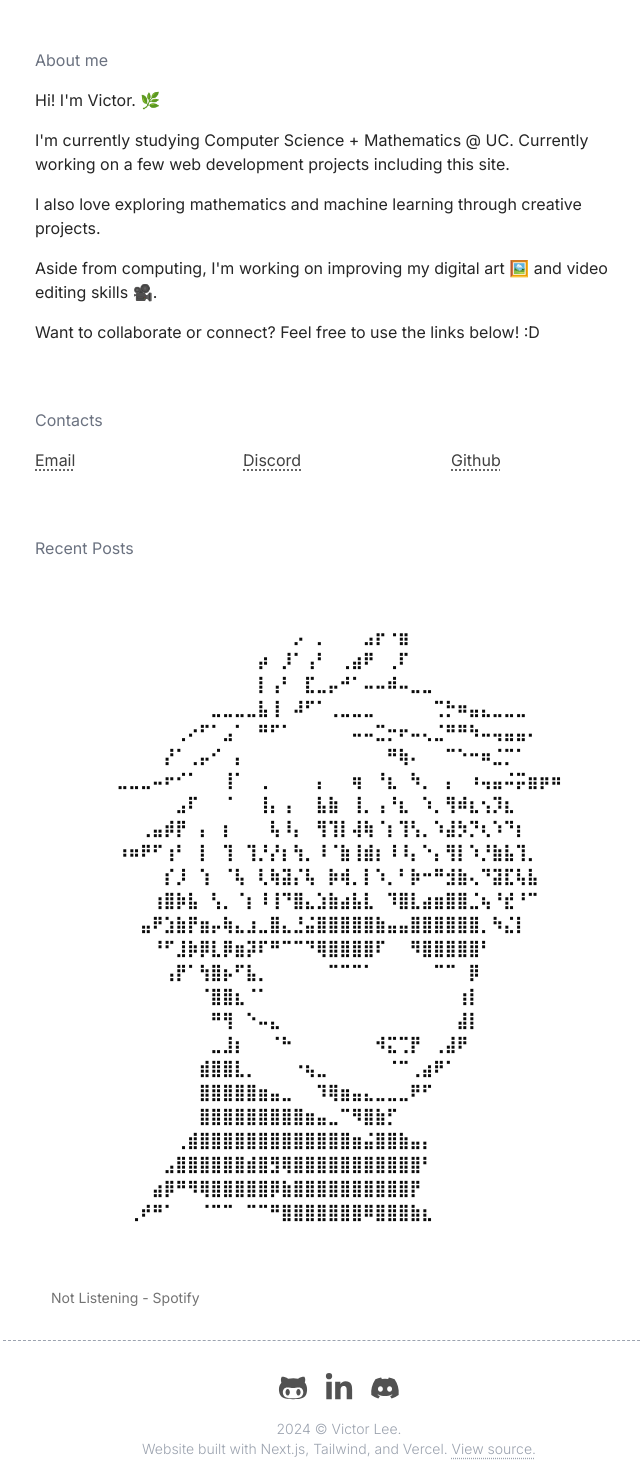
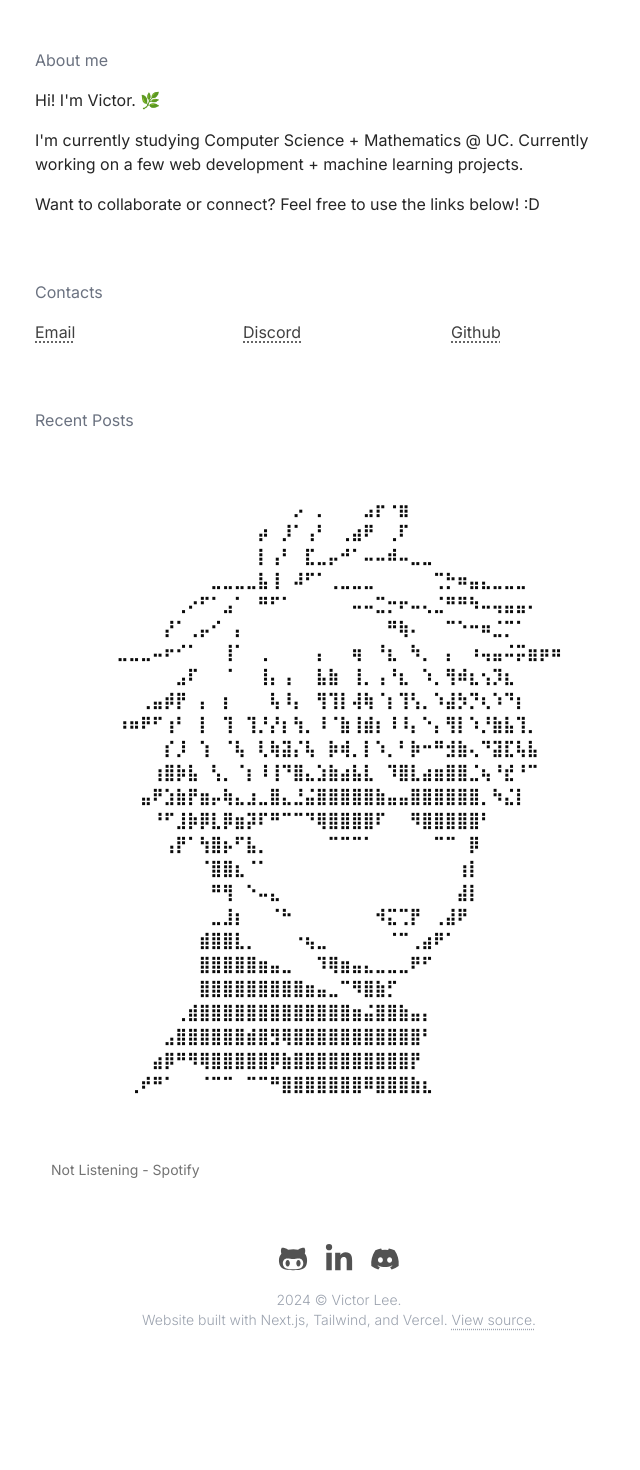
Before and after one commit to VLee9124/vectorly-dev, a Next.js app: page / in a window 1280 px wide. Shown: the part 160-1630 px from the top of the page, without its empty margins (301-941 px from the left). Built offline with nearby package versions, Linux system fonts and the light colour scheme; no server answers.

Commit message:
Removed some design elements

```diff
--- a/next.config.js
+++ b/next.config.js
@@ -1,4 +1,7 @@
+const withMDX = require('@next/mdx')()
+
 /** @type {import('next').NextConfig} */
+
 const nextConfig = {
     images: {
         remotePatterns: [
@@ -12,6 +15,7 @@ const nextConfig = {
             },
         ],
     },
+    pageExtensions: ['js', 'jsx', 'mdx', 'ts', 'tsx'],
 }
 
-module.exports = nextConfig
+module.exports = withMDX(nextConfig)
--- a/src/app/page.tsx
+++ b/src/app/page.tsx
@@ -43,13 +43,7 @@ function AboutMe() {
             <div className="flex flex-col text-neutral-800 gap-4">
                 <p>{`Hi! I'm Victor. 🌿`}</p>
                 <p>
-                    {`I'm currently studying Computer Science + Mathematics @ UC. Currently working on a few web development projects including this site.`}
-                </p>
-                <p>
-                    {`I also love exploring mathematics and machine learning through creative projects.`}
-                </p>
-                <p>
-                    {`Aside from computing, I'm working on improving my digital art 🖼️ and video editing skills 🎥.`}
+                    {`I'm currently studying Computer Science + Mathematics @ UC. Currently working on a few web development  + machine learning projects.`}
                 </p>
                 <p>{`Want to collaborate or connect? Feel free to use the links below! :D`}</p>
             </div>
--- a/src/components/Footer.tsx
+++ b/src/components/Footer.tsx
@@ -3,7 +3,7 @@ import Links from './Links'
 
 export default function Footer() {
     return (
-        <footer className="flex flex-col mx-auto max-w-2xl border-t border-dashed mt-8 pt-8 text-sm border-gray-400">
+        <footer className="flex flex-col mx-auto max-w-2xl mt-8 pt-8 text-sm border-gray-400">
             <Links />
             <p className="flex flex-col mt-4 mb-8 items-center text-gray-400 font-light">
                 <span>{new Date().getFullYear()} © Victor Lee.</span>
```
Also changed, not shown: 1 other file (tests, documents, lock files or other folders).
